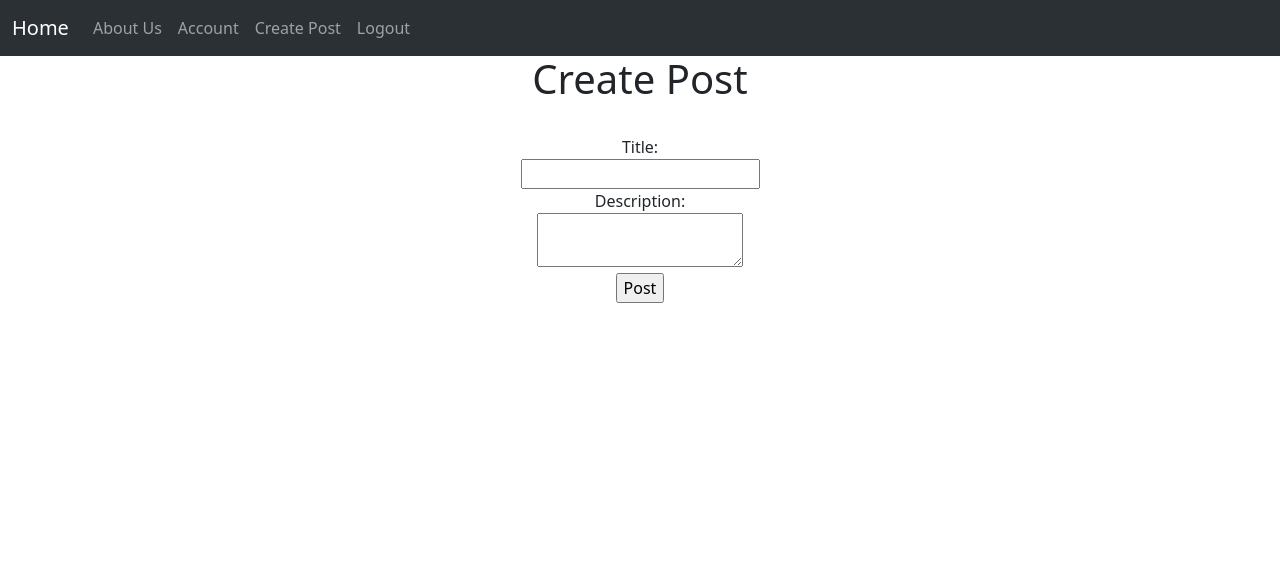
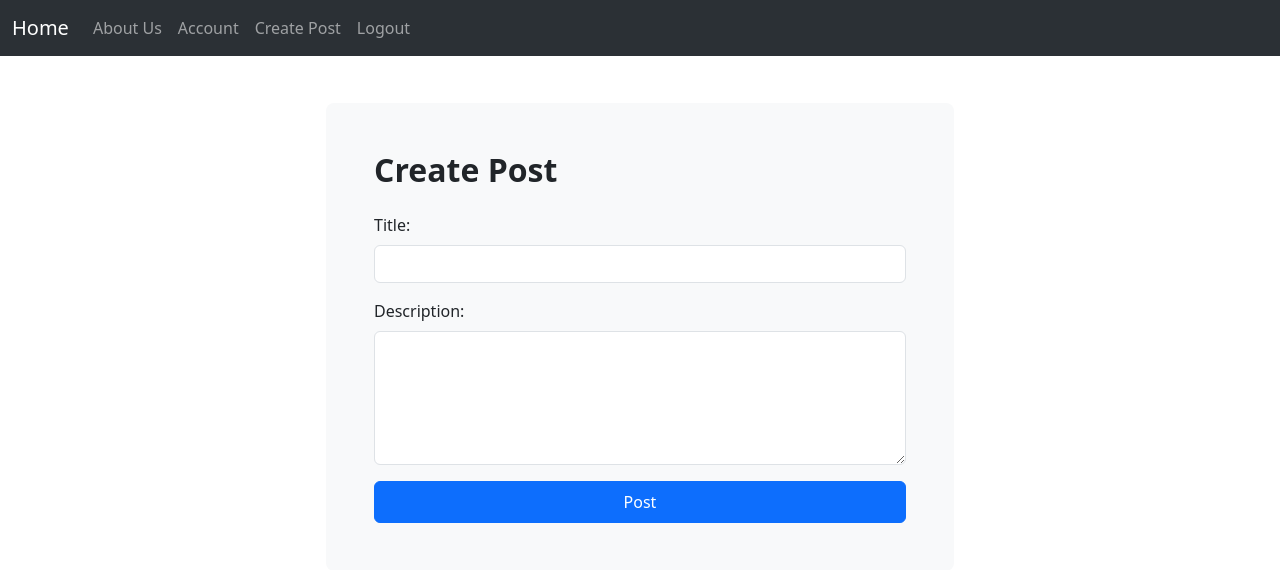
Before and after one commit to Rezuanul-Islam-Fahim/company-blog-flask, a Flask app: page /posts/create in a window 1280 px wide. Shown: the top 570 px of the page. Run offline with Flask 3, Linux system fonts and the light colour scheme; the visitor is signed in with stand-in values (Sample User, id 1).

Commit message:
Update Create post page design

```diff
--- a/blog/templates/create-post.html
+++ b/blog/templates/create-post.html
@@ -1,16 +1,23 @@
 {% extends "base.html" %}
 
 {% block content %}
-<div style="text-align:center">
-    <form method="POST">
-        <h1>Create Post</h1>
-        <br />
-        {{ form.hidden_tag() }}
-        {{ form.title.label }} <br />
-        {{ form.title() }} <br />
-        {{ form.description.label }} <br />
-        {{ form.description() }} <br />
-        {{ form.submit() }}
-    </form>
+<div class="container-fluid my-5 text-center">
+    <div class="col-lg-6 mx-auto">
+        <div class="p-5 bg-body-tertiary rounded-3 text-start">
+            <h1 class="fs-2 fw-semibold mb-4">Create Post</h1>
+            <form method="POST">
+                {{ form.hidden_tag() }}
+                <div class="mb-3">
+                    <label class="form-label">{{ form.title.label }}</label>
+                    {{ form.title(class='form-control') }}
+                </div>
+                <div class="mb-3">
+                    <label class="form-label">{{ form.description.label }}</label>
+                    {{ form.description(class='form-control', rows='5') }}
+                </div>
+                {{ form.submit(class='btn btn-primary w-100 py-2') }}
+            </form>
+        </div>
+    </div>
 </div>
 {% endblock %}
```
